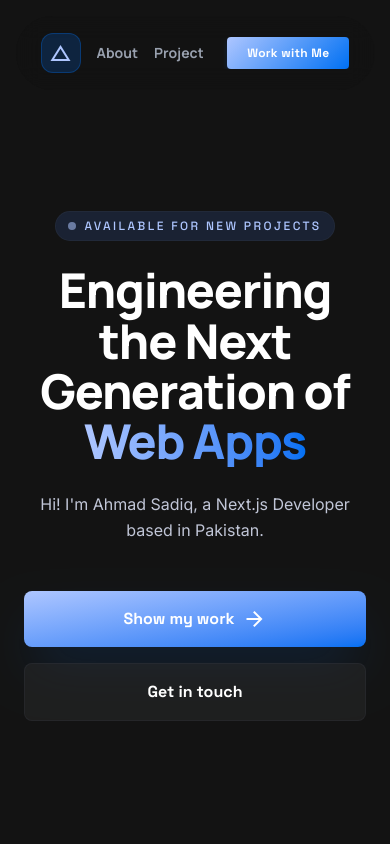
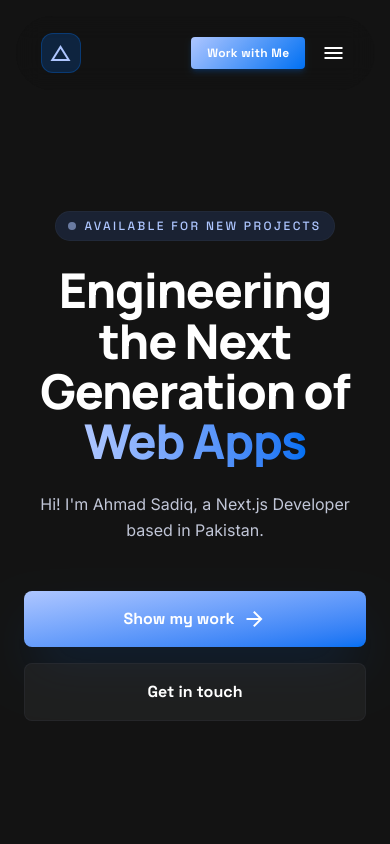
Before and after one commit to mahmadcoder/ahmad-sadiq-pf, a Next.js app: page / in a window 390 px wide. Shown: the top 844 px of the page. Built offline with nearby package versions, Linux system fonts and the light colour scheme.

Commit message:
Update the navbar

```diff
--- a/app/components/About.tsx
+++ b/app/components/About.tsx
@@ -137,7 +137,7 @@ export default function About() {
       </header>
 
       {/* Bento Grid Layout */}
-      <div className="grid grid-cols-1 md:grid-cols-12 gap-6 auto-rows-[280px] md:auto-rows-[240px]">
+      <div className="grid grid-cols-1 md:grid-cols-12 gap-6 auto-rows-[minmax(280px,auto)] md:auto-rows-[240px]">
         {/* Card 1: The Philosophy (8 cols wide) */}
         <div className="bento-item md:col-span-8 md:row-span-1 bg-[#1c1b1b] border border-white/5 shadow-xl p-8 md:p-10 flex flex-col justify-end group overflow-hidden relative rounded-3xl">
           <div className="absolute top-0 right-0 p-8 opacity-10 group-hover:opacity-20 transition-opacity">
--- a/app/components/Navbar.tsx
+++ b/app/components/Navbar.tsx
@@ -10,6 +10,7 @@ import type { NavLink } from "@/app/lib/types";
 export default function Navbar() {
   const [isScrolled, setIsScrolled] = useState(false);
   const [activeSection, setActiveSection] = useState("");
+  const [mobileMenuOpen, setMobileMenuOpen] = useState(false);
   const headerRef = useRef<HTMLElement>(null);
 
   useGSAP(() => {
@@ -70,13 +71,9 @@ export default function Navbar() {
         </Link>
 
         {/* Right side: Links + CTA tightly grouped to remove massive center gaps */}
-        <div className="flex items-center gap-6 md:gap-8 overflow-hidden">
-          {/* Links Navigation - Inline, responsive with horizontally scrolling on tiny screens */}
-          <nav
-            style={{ scrollbarWidth: "none", msOverflowStyle: "none" }}
-            className="flex items-center gap-4 md:gap-6 overflow-x-auto scroll-smooth flex-nowrap hide-scrollbar"
-          >
-            <style>{`.hide-scrollbar::-webkit-scrollbar { display: none; }`}</style>
+        <div className="hidden md:flex items-center gap-6 md:gap-8 overflow-hidden">
+          {/* Links Navigation - Desktop */}
+          <nav className="flex items-center gap-4 md:gap-6">
             {NAV_LINKS.map((link: NavLink) => {
               const isActive = activeSection === link.href.substring(1);
               return (
@@ -98,11 +95,59 @@ export default function Navbar() {
           {/* Desktop CTA */}
           <button
             onClick={() => document.getElementById("contact")?.scrollIntoView({ behavior: "smooth" })}
-            className="shrink-0 glass-gradient text-white px-5 py-2 md:py-2.5 rounded font-label font-bold text-xs md:text-sm tracking-wide shadow-md shadow-primary-container/20 hover:scale-105 active:scale-95 transition-all whitespace-nowrap cursor-pointer"
+            className="shrink-0 glass-gradient text-white px-5 py-2.5 rounded font-label font-bold text-sm tracking-wide shadow-md shadow-primary-container/20 hover:scale-105 active:scale-95 transition-all whitespace-nowrap cursor-pointer"
           >
             Work with Me
           </button>
         </div>
+
+        {/* Mobile controls: CTA + Hamburger */}
+        <div className="flex md:hidden items-center gap-3">
+          <button
+            onClick={() => {
+              setMobileMenuOpen(false);
+              document.getElementById("contact")?.scrollIntoView({ behavior: "smooth" });
+            }}
+            className="shrink-0 glass-gradient text-white px-4 py-2 rounded font-label font-bold text-xs tracking-wide shadow-md shadow-primary-container/20 active:scale-95 transition-all whitespace-nowrap cursor-pointer"
+          >
+            Work with Me
+          </button>
+          <button
+            onClick={() => setMobileMenuOpen(!mobileMenuOpen)}
+            className="text-white p-1 rounded-md hover:bg-white/10 transition-colors flex items-center justify-center cursor-pointer"
+          >
+            <span className="material-symbols-outlined text-2xl">
+              {mobileMenuOpen ? "close" : "menu"}
+            </span>
+          </button>
+        </div>
+      </div>
+
+      {/* Mobile Dropdown Menu */}
+      <div
+        className={`md:hidden transition-all duration-300 ease-in-out overflow-hidden flex flex-col justify-center ${
+          mobileMenuOpen ? "max-h-[300px] mt-4 opacity-100" : "max-h-0 opacity-0"
+        }`}
+      >
+        <nav className="flex flex-col items-center gap-5 py-5 border-t border-white/10">
+          {NAV_LINKS.map((link: NavLink) => {
+            const isActive = activeSection === link.href.substring(1);
+            return (
+              <Link
+                key={link.name}
+                href={link.href}
+                onClick={() => setMobileMenuOpen(false)}
+                className={`whitespace-nowrap transition-colors font-headline font-bold text-lg ${
+                  isActive
+                    ? "text-primary"
+                    : "text-gray-400 hover:text-white"
+                }`}
+              >
+                {link.name}
+              </Link>
+            );
+          })}
+        </nav>
       </div>
     </header>
   );
--- a/app/components/Projects.tsx
+++ b/app/components/Projects.tsx
@@ -412,7 +412,7 @@ export default function Projects() {
               </p>
 
               <div className="flex flex-wrap items-center gap-2 pl-7 sm:pl-9 mb-5">
-                {project.tags.slice(0, 3).map((tag) => (
+                {project.tags.map((tag) => (
                   <span
                     key={tag}
                     className="text-[10px] font-medium text-gray-400 bg-white/[0.04] border border-white/[0.08] px-2.5 py-1 rounded-full"
@@ -420,25 +420,6 @@ export default function Projects() {
                     {tag}
                   </span>
                 ))}
-                {project.tags.length > 3 && (
-                  <div className="relative group/badge flex items-center">
-                    <span
-                      className="text-[10px] font-bold px-2.5 py-1 rounded-full border text-[#aec6ff] border-[#aec6ff]/30 bg-[#aec6ff]/10 shadow-[0_0_10px_rgba(174,198,255,0.1)] transition-colors duration-300 cursor-default"
-                    >
-                      +{project.tags.length - 3}
-                    </span>
-                    {/* Custom Tooltip */}
-                    <div className="absolute bottom-full right-1/2 translate-x-1/2 mb-2 w-max px-2.5 py-2 bg-[#1c1b1b] border border-white/10 rounded-lg shadow-xl opacity-0 invisible group-hover/badge:opacity-100 group-hover/badge:visible group-hover/badge:-translate-y-0 translate-y-1 transition-all duration-300 z-[100] flex gap-1.5 focus-within:opacity-100 focus-within:visible focus:opacity-100 focus:visible">
-                      {project.tags.slice(3).map((tag) => (
-                        <span key={tag} className="text-[9px] whitespace-nowrap font-medium text-gray-300 bg-white/[0.05] border border-white/[0.08] px-2 py-0.5 rounded-md">
-                          {tag}
-                        </span>
-                      ))}
-                      {/* Tooltip Arrow */}
-                      <div className="absolute -bottom-1 left-1/2 -translate-x-1/2 w-2 h-2 bg-[#1c1b1b] border-b border-r border-white/10 rotate-45"></div>
-                    </div>
-                  </div>
-                )}
               </div>
 
               <div className="flex gap-3 pl-7 sm:pl-9">
```
